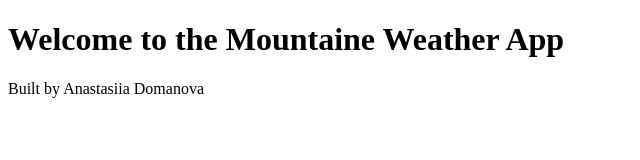
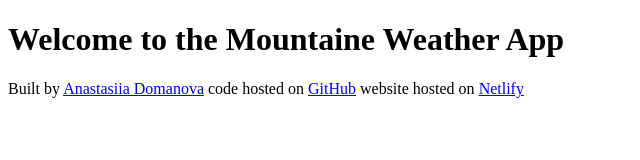
Before and after one commit to Andomanova/Week7-homework, a plain HTML site: page index.html in a window 1280 px wide. Shown: the whole page, without its empty margins (0-640 px from the left). Drawn offline with Linux system fonts and the light colour scheme.

Commit message:
Add links to the footer

```diff
--- a/index.html
+++ b/index.html
@@ -10,7 +10,12 @@
         Welcome to the Mountaine Weather App
     </h1>
     <footer>
-        Built by Anastasiia Domanova
+        Built by
+        <a href="https://github.com/Andomanova" target="_blank">Anastasiia Domanova</a>
+        code hosted on
+        <a href="https://github.com/Andomanova/Week7-homework" target="_blank">GitHub</a>
+        website hosted on
+        <a href="https://mountaine-weather-app.netlify.app/" target="_blank">Netlify </a>
     </footer>
 </body>
 </html>
```
